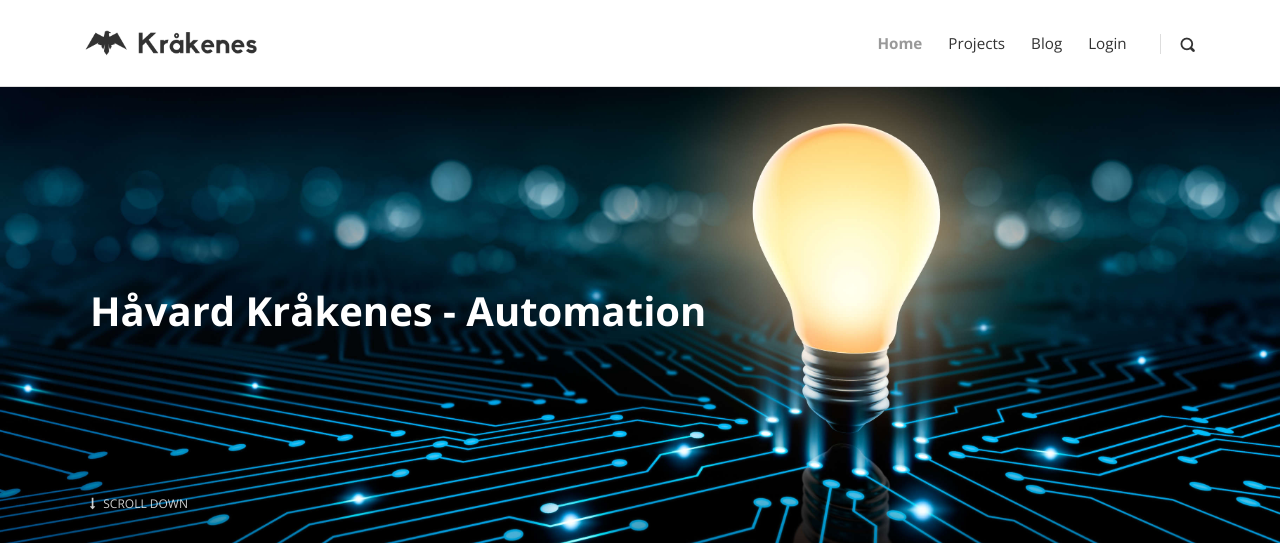
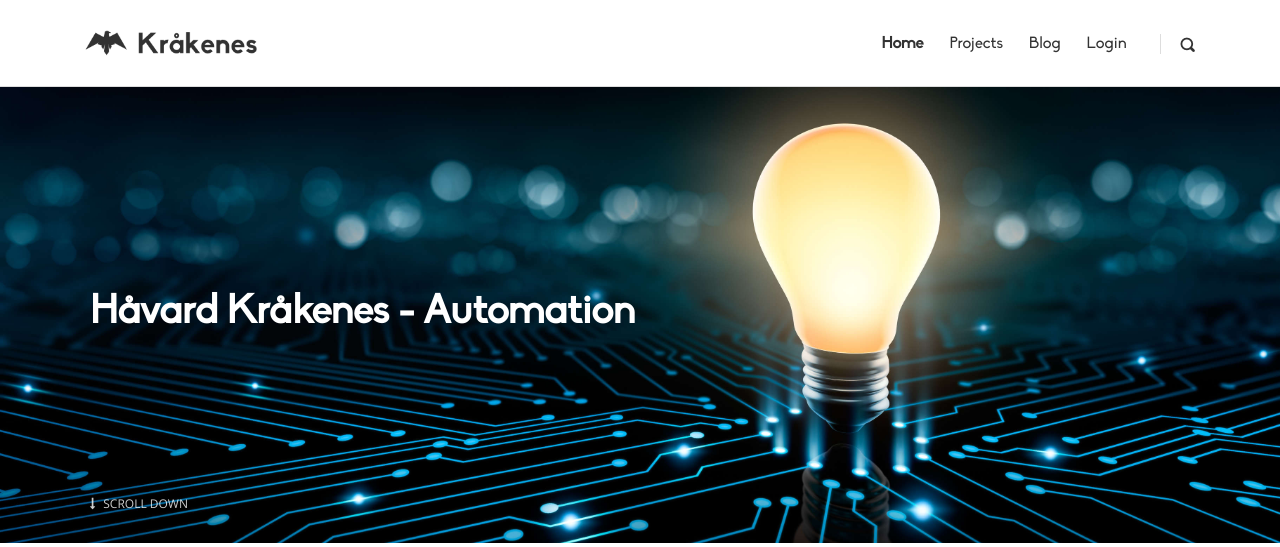
Before and after one commit to haavardnk/krakenes.com, a Django app: page / in a window 1280 px wide. Shown: the top 547 px of the page. Run offline with Django 3.2, Linux system fonts and the light colour scheme; data that the repository does not hold is empty; parts of the project's set-up code (start-up, migrations or seed data) failed here and were passed over; some libraries are stand-ins or nearby versions.

Commit message:
New font added

```diff
--- a/blog/static/css/custom.css
+++ b/blog/static/css/custom.css
@@ -1,4 +1,12 @@
 /* your styles go here */
+
+@font-face {
+    font-family: 'bikoregular';
+    src: url('../fonts/biko_regular-webfont.woff2') format('woff2'),
+         url('../fonts/biko_regular-webfont.woff') format('woff');
+    font-weight: normal;
+    font-style: normal;
+}
 
 .main-container {
     min-height: 100vh; /* will cover the 100% of viewport */
--- a/blog/static/css/style.default.css
+++ b/blog/static/css/style.default.css
@@ -589,10 +589,11 @@ div[class*="-btn"] {
 }
 
 .navbar .navbar-nav a.nav-link {
+  font-family: 'bikoregular';
   color: #333;
   margin: 0 5px;
   font-weight: 400;
-  font-size: 0.95em;
+  font-size: 1em;
 }
 
 .navbar .navbar-nav a.nav-link:hover {
@@ -600,7 +601,7 @@ div[class*="-btn"] {
 }
 
 .navbar .navbar-nav a.nav-link.active {
-  color: #999;
+  color: #333;
   font-weight: bold;
 }
 
@@ -636,6 +637,7 @@ section.hero .container {
 }
 
 section.hero h1 {
+  font-family: 'bikoregular';
   line-height: 1.2em;
 }
 
```
Also changed, not shown: blog/static/fonts/biko_regular-webfont.ttf (added), blog/static/fonts/biko_regular-webfont.woff (added), blog/static/fonts/biko_regular-webfont.woff2 (added).
